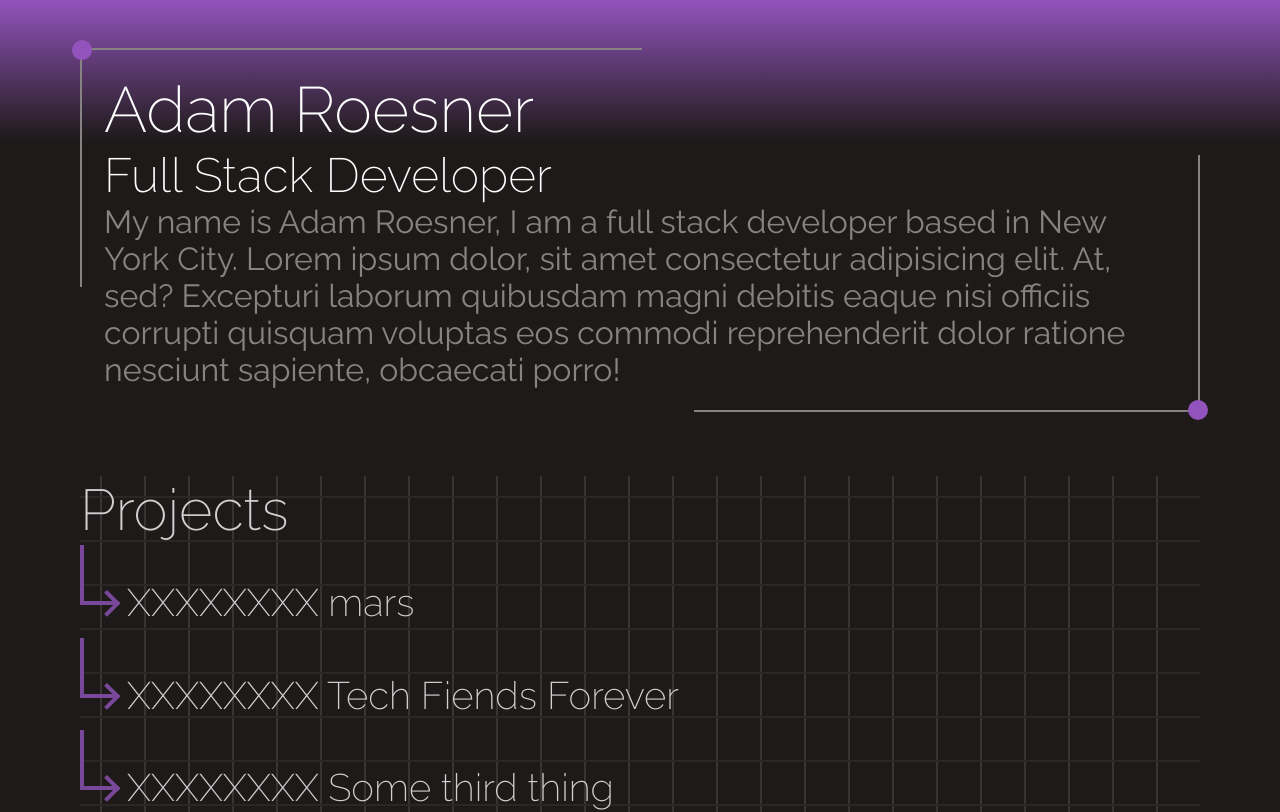
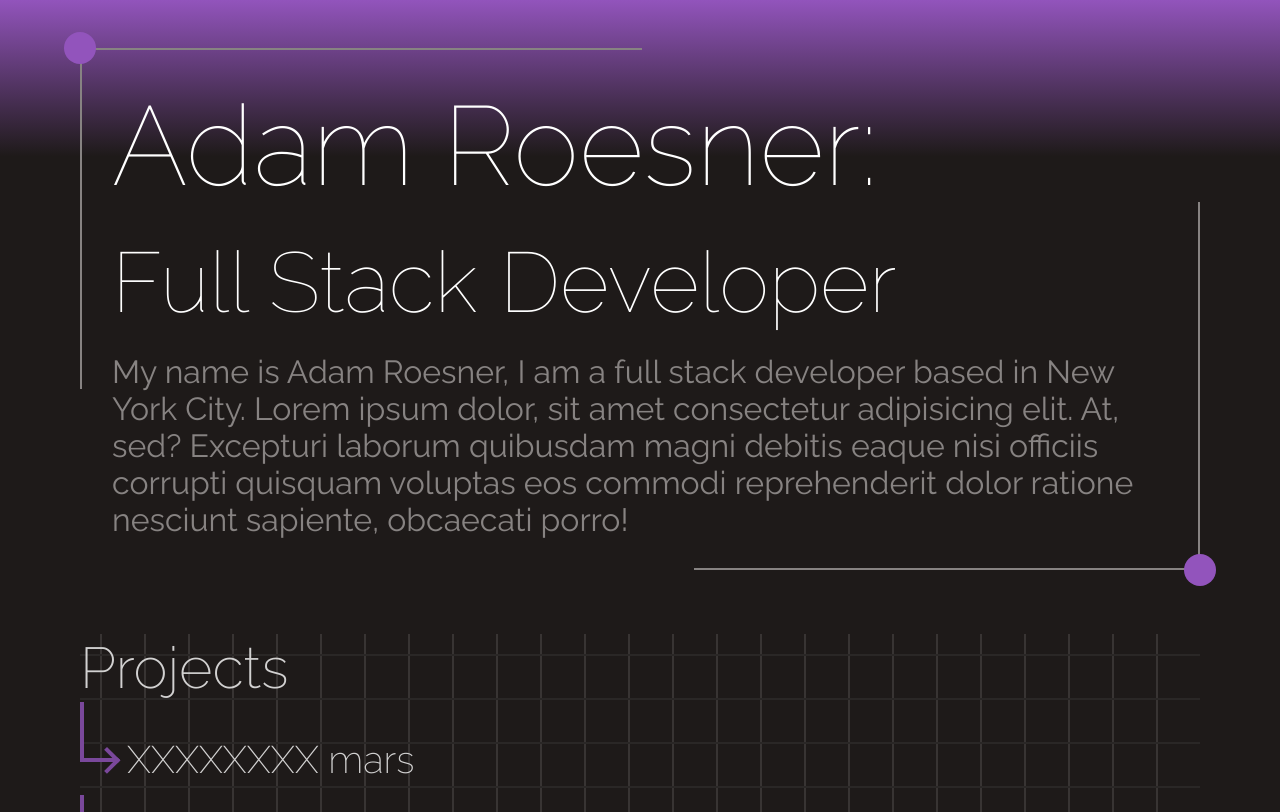
Before and after one commit to roesnera/mars-port-design, a React (Vite) app: page / in a window 1280 px wide. Shown: the top 812 px of the page. Built offline with nearby package versions, Linux system fonts and the light colour scheme.

Commit message:
fixes hero dots, new font weight for hero. Looking into react spring

```diff
--- a/src/App.css
+++ b/src/App.css
@@ -1,4 +1,4 @@
-@import url('https://fonts.googleapis.com/css2?family=Raleway:wght@200;300;400;500&display=swap');
+@import url('https://fonts.googleapis.com/css2?family=Raleway:wght@100;200;300;400;500&display=swap');
 
 
 
--- a/src/Hero/Hero.css
+++ b/src/Hero/Hero.css
@@ -3,7 +3,7 @@
     width: 100%;
     display: grid;
     grid-template-columns: [start] 80% [median] auto [end];
-    padding: 1.5rem;
+    padding: 2rem;
 }
 
 .hero::before, .hero::after {
@@ -34,13 +34,15 @@
 }
 
 .title-text {
-    font-weight: 200;
-    font-size: 4rem;
+    font-weight: 100;
+    font-size: 7rem;
+    /* margin: 2rem 0; */
 }
 
 .subtitle {
-    font-size: 3rem;
-    font-weight: 200;
+    font-size: 5.3rem;
+    font-weight: 100;
+    margin: 1.3rem 0;
 }
 
 .blurb {
@@ -51,8 +53,8 @@
 
 .dot {
     position: absolute;
-    width: 20px;
-    height: 20px;
+    width: 2rem;
+    height: 2rem;
     border-radius: 50%;
     background: var(--color-primary);
     z-index: 10;
@@ -61,11 +63,11 @@
 .dot-1 {
     top: 0;
     left: 0;
-    transform: translate(-40%, -40%);
+    transform: translate(-50%, -50%);
 }
 
 .dot-2 {
     bottom: 0;
     right: 0;
-    transform: translate(40%, 40%);
+    transform: translate(50%, 50%);
 }
--- a/src/Hero/Hero.jsx
+++ b/src/Hero/Hero.jsx
@@ -4,7 +4,7 @@ import './Hero.css';
 export default function Hero() {
   return <div className='hero'>
     <div className="title-box">
-      <h1 className="title-text">Adam Roesner</h1>
+      <h1 className="title-text">Adam Roesner:</h1>
       <h2 className="subtitle">Full Stack Developer</h2>
     </div>
     <div className="svgs">
```
Also changed, not shown: Front End Developer.jpg (added).
